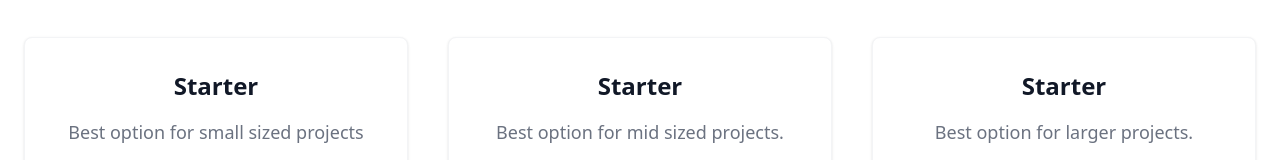
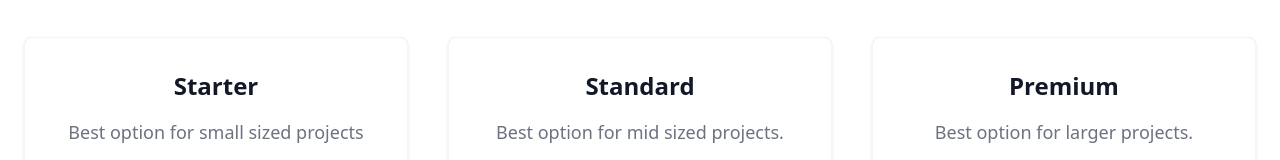
Before and after one commit to hamidazim321/portfolio, a React (Vite) app: page /services/fiver in a window 1280 px wide. Shown: the part 323-483 px from the top of the page. Built offline with nearby package versions, Linux system fonts and the light colour scheme; no server answers.

Commit message:
Update display text

```diff
--- a/src/pages/ServiceFiverr.jsx
+++ b/src/pages/ServiceFiverr.jsx
@@ -78,7 +78,7 @@ export default function ServiceFiverr() {
             </a>
           </div>
           <div className="flex flex-col p-6 mx-auto max-w-lg text-center text-gray-900 bg-white rounded-lg border border-gray-100 shadow dark:border-gray-600 xl:p-8 dark:bg-gray-800 dark:text-white w-full">
-            <h3 className="mb-4 text-2xl font-semibold">Starter</h3>
+            <h3 className="mb-4 text-2xl font-semibold">Standard</h3>
             <p className="font-light text-gray-500 sm:text-lg dark:text-gray-400">
               Best option for mid sized projects.
             </p>
@@ -129,9 +129,8 @@ export default function ServiceFiverr() {
               Get started
             </a>
           </div>
-          {/* <!-- Pricing Card --> */}
           <div className="flex flex-col p-6 mx-auto max-w-lg text-center text-gray-900 bg-white rounded-lg border border-gray-100 shadow dark:border-gray-600 xl:p-8 dark:bg-gray-800 dark:text-white w-full">
-            <h3 className="mb-4 text-2xl font-semibold">Starter</h3>
+            <h3 className="mb-4 text-2xl font-semibold">Premium</h3>
             <p className="font-light text-gray-500 sm:text-lg dark:text-gray-400">
               Best option for larger projects.
             </p>
```
